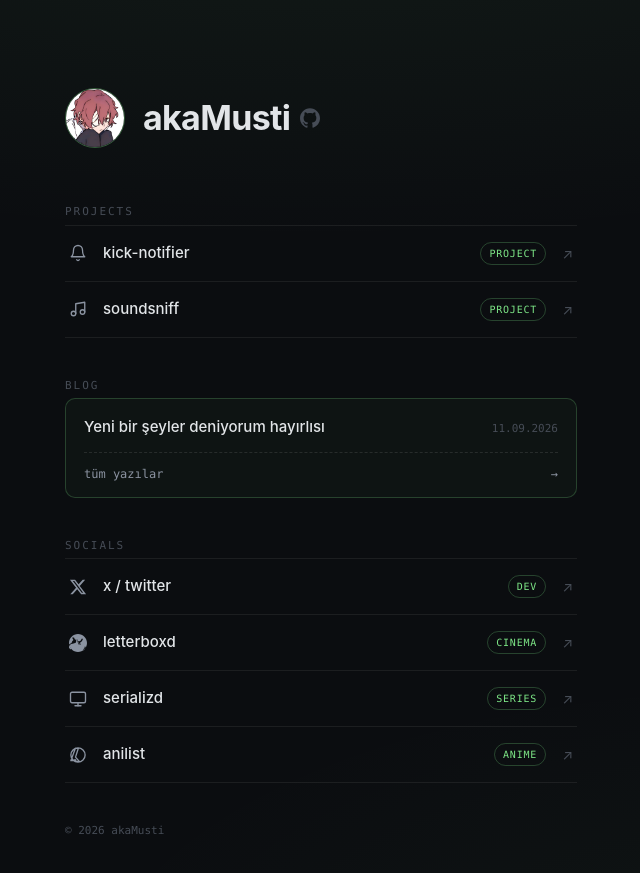
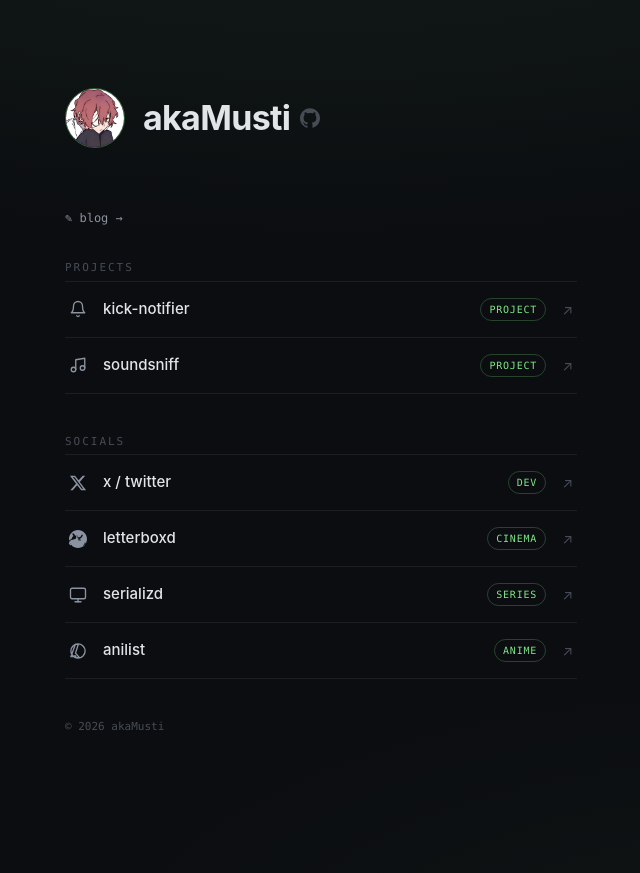
Before and after one commit to akamusti/akamusti.github.io, a Jekyll site: the page index.html, which Jekyll copies as it is, in a window 1280 px wide. Shown: the top 873 px of the page, without its empty margins (319-959 px from the left). Built offline with Jekyll 4.4.1, drawn with Linux system fonts in a browser that asks for light colours.

Commit message:
Simplify homepage blog to a small text link

```diff
--- a/index.html
+++ b/index.html
@@ -1,5 +1,3 @@
----
----
 <!DOCTYPE html>
 <html lang="en">
 <head>
@@ -193,50 +191,9 @@
     color: var(--accent);
   }
 
-  .blog-box {
-    border: 1px solid rgba(126, 231, 135, 0.22);
-    border-radius: var(--radius);
-    background: rgba(126, 231, 135, 0.03);
-    padding: 4px 18px;
-  }
+  .blog-note { margin-bottom: 32px; }
 
-  .blog-post {
-    display: flex;
-    align-items: baseline;
-    gap: 12px;
-    padding: 13px 0;
-    border-bottom: 1px dashed rgba(255, 255, 255, 0.1);
-    text-decoration: none;
-    color: var(--fg);
-  }
-
-  .blog-post .b-title {
-    flex: 1;
-    font-size: 15px;
-    font-weight: 500;
-    transition: color 0.15s ease;
-  }
-
-  .blog-post:hover .b-title { color: var(--accent); }
-
-  .blog-post .b-date {
-    font-family: ui-monospace, SFMono-Regular, Menlo, Monaco, Consolas, monospace;
-    font-size: 11px;
-    color: var(--dim);
-    white-space: nowrap;
-  }
-
-  .blog-empty {
-    padding: 13px 0;
-    font-size: 14px;
-    color: var(--muted);
-  }
-
-  .blog-all {
-    display: flex;
-    align-items: center;
-    justify-content: space-between;
-    padding: 12px 0 10px;
+  .blog-note a {
     font-family: ui-monospace, SFMono-Regular, Menlo, Monaco, Consolas, monospace;
     font-size: 12px;
     color: var(--muted);
@@ -244,7 +201,7 @@
     transition: color 0.15s ease;
   }
 
-  .blog-all:hover { color: var(--accent); }
+  .blog-note a:hover { color: var(--accent); }
 
   footer {
     margin-top: 40px;
@@ -274,6 +231,8 @@
   </header>
 
   <main>
+    <p class="blog-note"><a href="/blog/">&#9998; blog &rarr;</a></p>
+
     <section>
       <p class="section-label">projects</p>
       <div class="links">
@@ -289,21 +248,6 @@
           <span class="tag">project</span>
           <span class="arrow">&#8599;</span>
         </a>
-      </div>
-    </section>
-
-    <section>
-      <p class="section-label">blog</p>
-      <div class="blog-box">
-        {% for post in site.posts limit:3 %}
-        <a class="blog-post" href="{{ post.url }}">
-          <span class="b-title">{{ post.title }}</span>
-          <span class="b-date">{{ post.date | date: "%d.%m.%Y" }}</span>
-        </a>
-        {% else %}
-        <p class="blog-empty">henüz yazı yok — yakında.</p>
-        {% endfor %}
-        <a class="blog-all" href="/blog/"><span>tüm yazılar</span><span>&rarr;</span></a>
       </div>
     </section>
 
```
